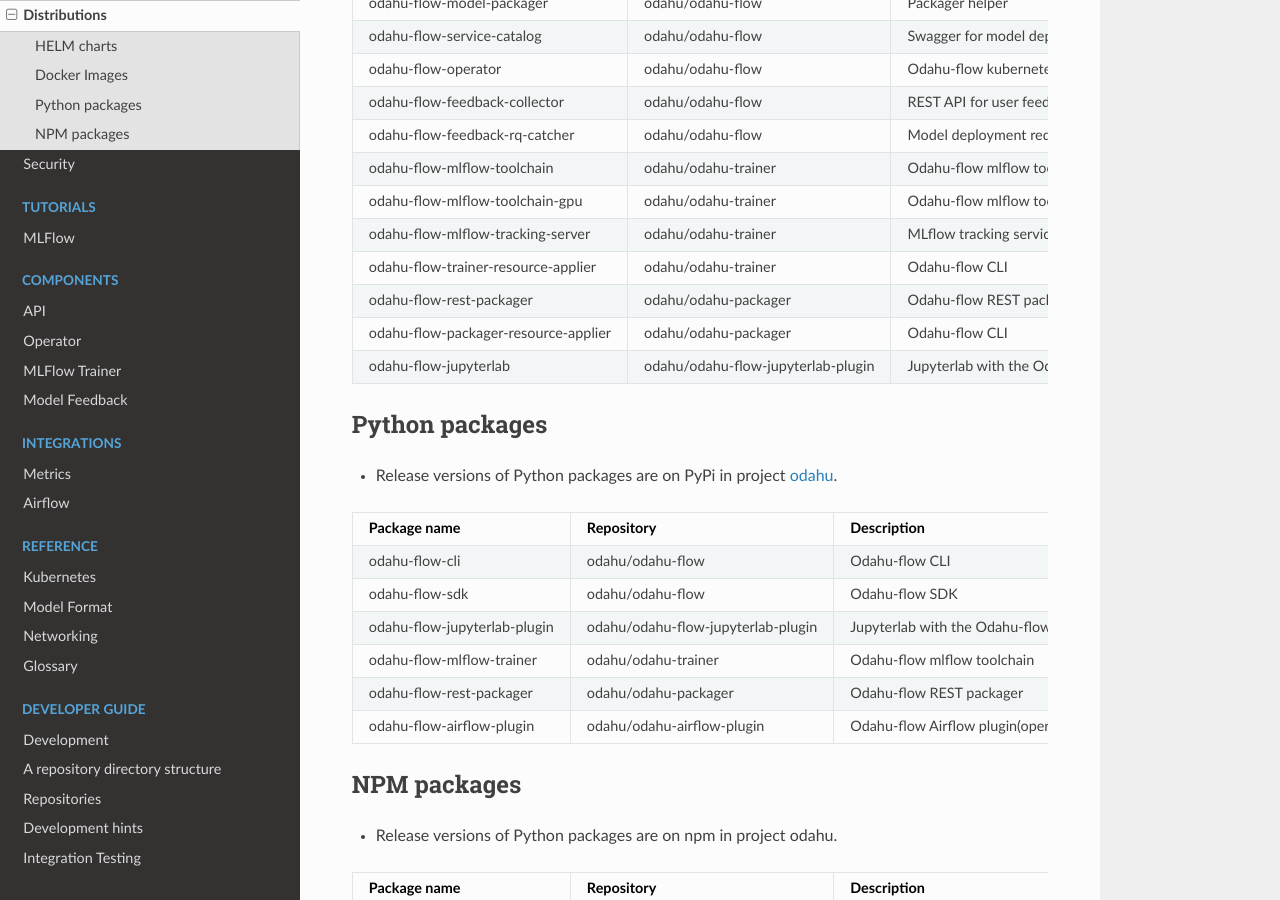
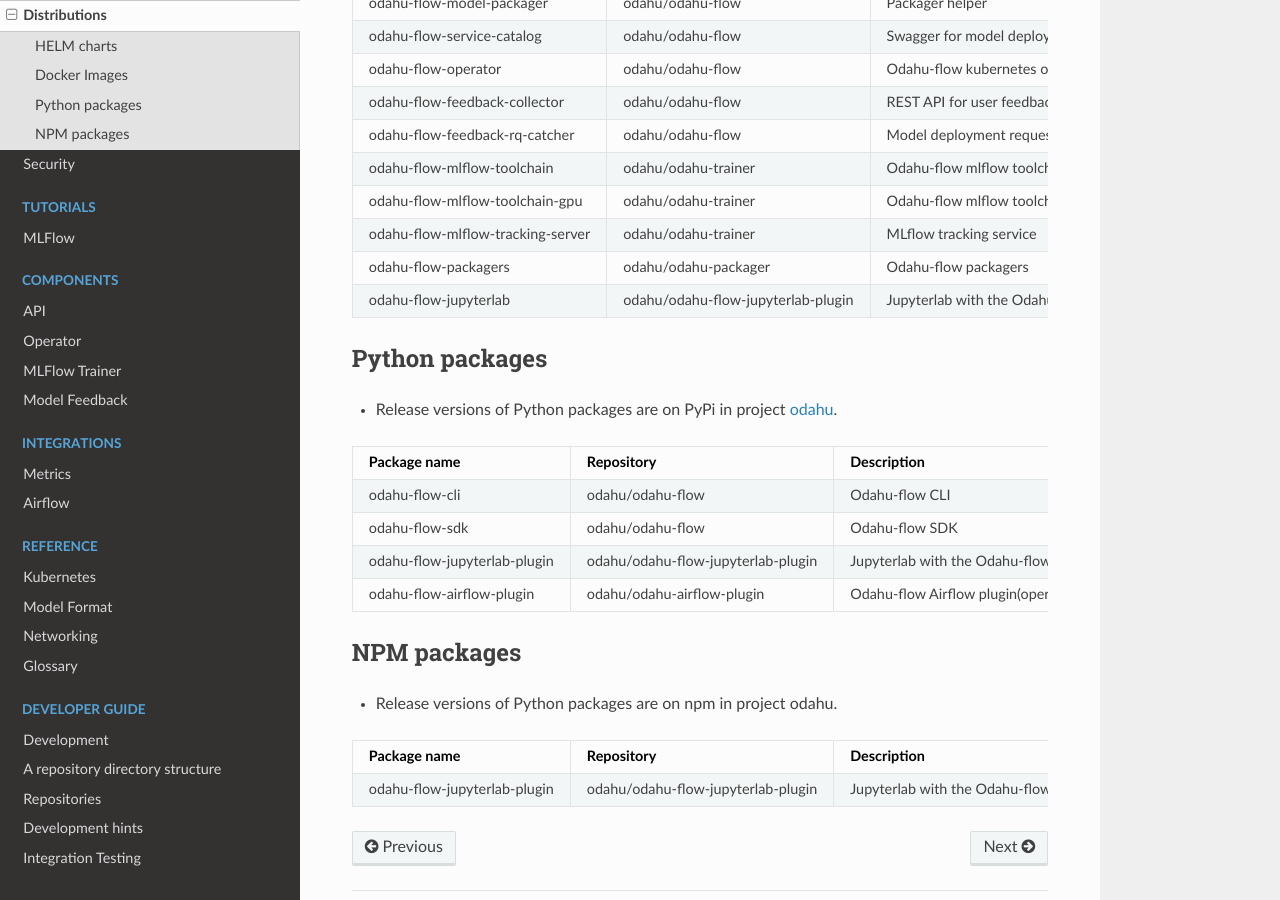
Before and after one commit to odahu/odahu-docs, a Sphinx documentation site: the page built from source/gen_distros.rst, in a window 1280 px wide and 900 px high, scrolled down 934 px. Built offline with Sphinx 7.4.7 and the Read the Docs theme 2.0.0, drawn with Linux system fonts in a browser that asks for light colours; formulas are drawn with MathJax 3; pages that are not in the unit, such as notebooks, are missing from menus.

Commit message:
[fix] Revive publishing to the public repos

```diff
--- a/source/gen_distros.rst
+++ b/source/gen_distros.rst
@@ -43,9 +43,7 @@
    "odahu-flow-mlflow-toolchain", "odahu/odahu-trainer", "Odahu-flow mlflow toolchain"
    "odahu-flow-mlflow-toolchain-gpu", "odahu/odahu-trainer", "Odahu-flow mlflow toolchain with NVIDIA GPU"
    "odahu-flow-mlflow-tracking-server", "odahu/odahu-trainer", "MLflow tracking service"
-   "odahu-flow-trainer-resource-applier", "odahu/odahu-trainer", "Odahu-flow CLI"
-   "odahu-flow-rest-packager", "odahu/odahu-packager", "Odahu-flow REST packager"
-   "odahu-flow-packager-resource-applier", "odahu/odahu-packager", "Odahu-flow CLI"
+   "odahu-flow-packagers", "odahu/odahu-packager", "Odahu-flow packagers"
    "odahu-flow-jupyterlab", "odahu/odahu-flow-jupyterlab-plugin", "Jupyterlab with the Odahu-flow plugin"
 
 Python packages
@@ -60,8 +58,6 @@
    "odahu-flow-cli", "odahu/odahu-flow", "Odahu-flow CLI"
    "odahu-flow-sdk", "odahu/odahu-flow", "Odahu-flow SDK"
    "odahu-flow-jupyterlab-plugin", "odahu/odahu-flow-jupyterlab-plugin", "Jupyterlab with the Odahu-flow plugin"
-   "odahu-flow-mlflow-trainer", "odahu/odahu-trainer", "Odahu-flow mlflow toolchain"
-   "odahu-flow-rest-packager", "odahu/odahu-packager", "Odahu-flow REST packager"
    "odahu-flow-airflow-plugin", "odahu/odahu-airflow-plugin", "Odahu-flow Airflow plugin(operators, hooks and so on)"
 
 NPM packages
```
